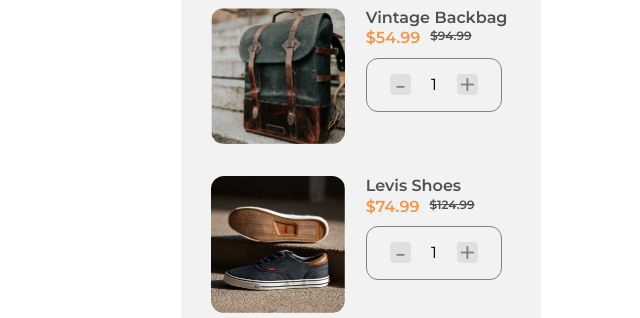
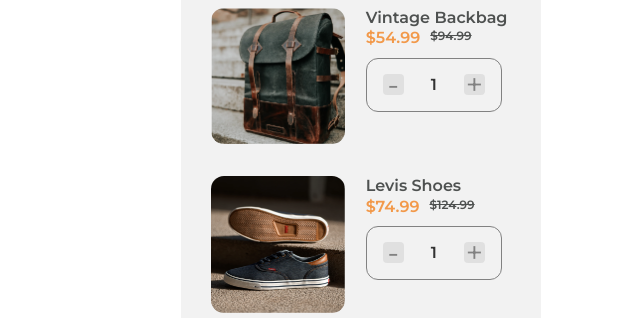
Before and after one commit to Jean-Paul-12/challenge-checkout-page, a website built with Vite: page index.html in a window 1280 px wide. Shown: the part 184-502 px from the top of the page, 279-919 px from the left. Built offline with nearby package versions, Linux system fonts and the light colour scheme.

Commit message:
feat(index): Update code

```diff
--- a/index.html
+++ b/index.html
@@ -25,7 +25,7 @@
               $54.99<span class="product-price">$94.99</span>
             </p>
             <div class="add__article">
-              <button type="button" id="btnReduce">-</button><span id="msgValue">1</span><button type="button" id="btnIncrease">+</button>
+              <button type="button" class="btnReduce">-</button><input readonly type="number"  min="0" max="10" value="1" class="msgValue"/><button type="button" class="btnIncrease">+</button>
             </div>
           </div>
         </article>
@@ -37,7 +37,7 @@
               $74.99<span class="product-price">$124.99</span>
             </p>
             <div class="add__article">
-            <button type="button" id="btnReduce">-</button><span id="msgValue">1</span><button type="button" id="btnIncrease">+</button>
+              <button type="button" class="btnReduce">-</button><input readonly type="number"  min="0" max="10" value="1" class="msgValue"/><button type="button" class="btnIncrease">+</button>
           </div>
           </div>
 
@@ -95,7 +95,7 @@
           </fieldset>
           <fieldset class="form-field form-field--half form-field-icon form-field-icon--postal-code">
             <label>Postal code</label>
-            <input type="text" placeholder="Your postal code.." required />
+            <input type="number" placeholder="Your postal code.." required />
           </fieldset>
         </div>
         </div>
@@ -108,6 +108,6 @@
         </div>
     </form>
   </main>
-  <script src="./javascript/index.js"></script>
+  <script type="module" src="./javascript/index.js"></script>
   </body>
 </html>
```
